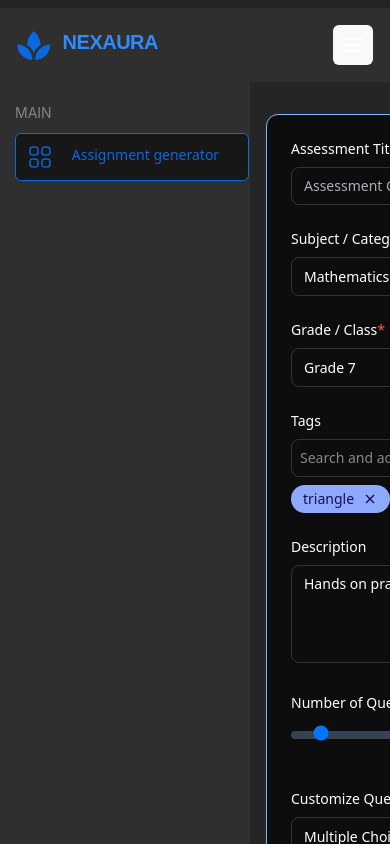
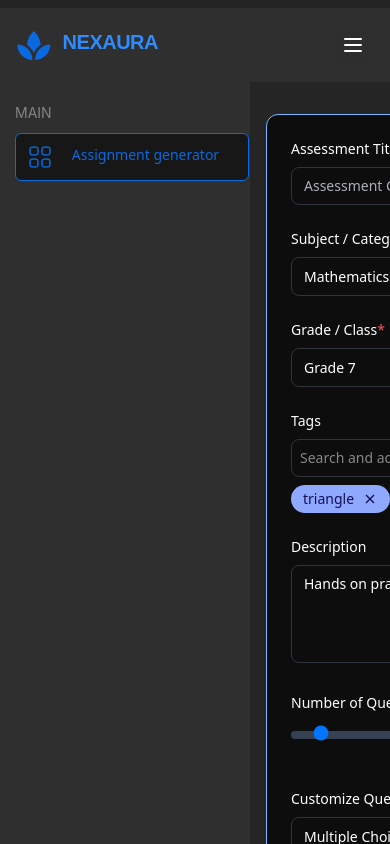
Before and after one commit to Smriti-Nexority/Nexaura-frontend, a React (Vite) app: page / in a window 390 px wide. Shown: the top 844 px of the page. Built offline with nearby package versions, Linux system fonts and the light colour scheme.

Commit message:
upload button in navbar.jsx

```diff
--- a/src/Components/Navbar.jsx
+++ b/src/Components/Navbar.jsx
@@ -81,7 +81,7 @@ const Navbar = ({ onFileUpload, onShowModal, onToggleFileInput, onSubjectCheckbo
           </div>
           <button
             onClick={toggleMobileMenu}
-            className="lg:hidden p-2 rounded-md hover:bg-[#404040] transition-colors"
+            className="lg:hidden p-2 rounded-md hover:bg-[#404040] transition-colors upload-button"
           >
             {isMobileMenuOpen ? <X size={24} /> : <Menu size={24} />}
           </button>
```
